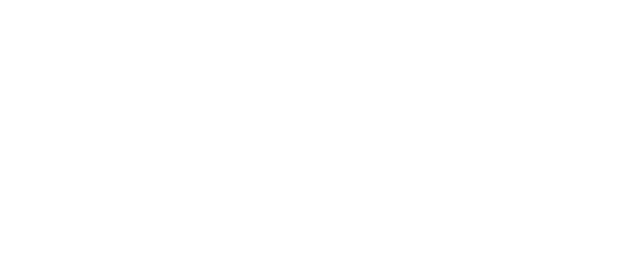
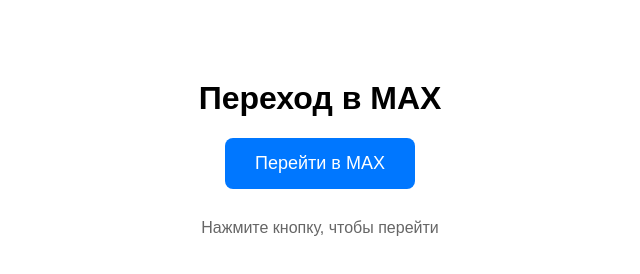
Before and after one commit to dffedor27-maker/-, a plain HTML site: page index.html in a window 1280 px wide. Shown: the whole page, without its empty margins (320-960 px from the left). Drawn offline with Linux system fonts and the light colour scheme.

Commit message:
index.html

```diff
--- a/index.html
+++ b/index.html
@@ -1,4 +1,9 @@
-<!-- Yandex.Metrika counter -->
+<!DOCTYPE html>
+<html lang="ru">
+<head>
+    <meta charset="UTF-8">
+    <title>Переход в MAX</title>
+    <!-- Яндекс.Метрика -->
     <script type="text/javascript">
         (function(m,e,t,r,i,k,a){
             m[i]=m[i]||function(){(m[i].a=m[i].a||[]).push(arguments)};
@@ -6,8 +11,16 @@
             for (var j = 0; j < document.scripts.length; j++) {if (document.scripts[j].src === r) { return; }}
             k=e.createElement(t),a=e.getElementsByTagName(t)[0],k.async=1,k.src=r,a.parentNode.insertBefore(k,a)
         })(window, document,'script','https://mc.yandex.ru/metrika/tag.js?id=109697548', 'ym');
-
         ym(109697548, 'init', {ssr:true, webvisor:true, clickmap:true, ecommerce:"dataLayer", referrer: document.referrer, url: location.href, accurateTrackBounce:true, trackLinks:true});
     </script>
     <noscript><div><img src="https://mc.yandex.ru/watch/109697548" style="position:absolute; left:-9999px;" alt="" /></div></noscript>
-<!-- /Yandex.Metrika counter -->
+    <!-- /Яндекс.Метрика -->
+</head>
+<body style="text-align:center; font-family:sans-serif; margin-top:80px;">
+    <h1>Переход в MAX</h1>
+    <button onclick="ym(109697548, 'reachGoal', 'go_to_bot'); location.href='https://t.me/ваш_бот'" style="padding:15px 30px; font-size:18px; background:#0077ff; color:white; border:none; border-radius:8px; cursor:pointer;">
+        Перейти в MAX
+    </button>
+    <p style="margin-top:30px; color:#666;">Нажмите кнопку, чтобы перейти</p>
+</body>
+</html>
```
Lines whose indentation alone changed are shown as unchanged.
